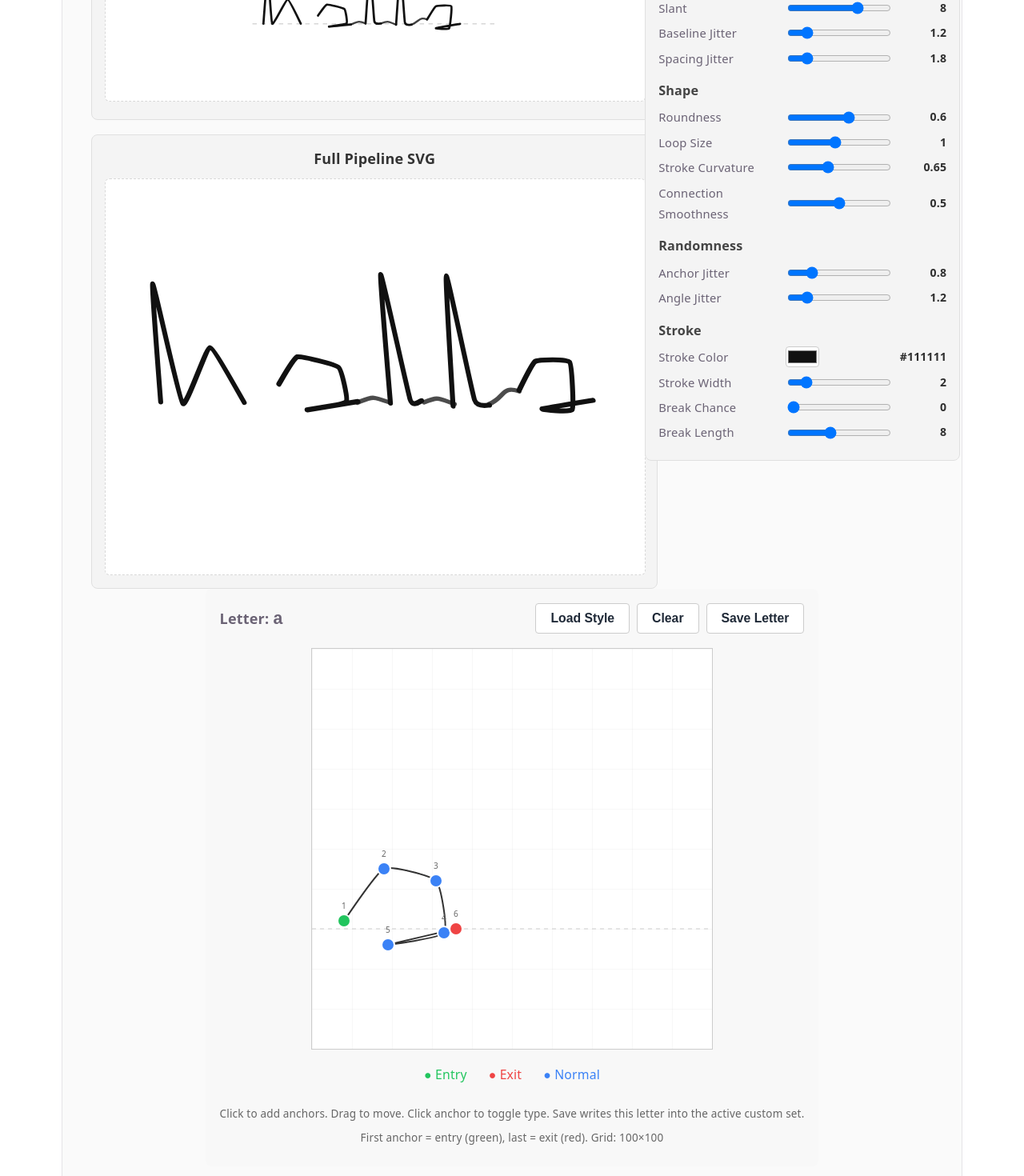
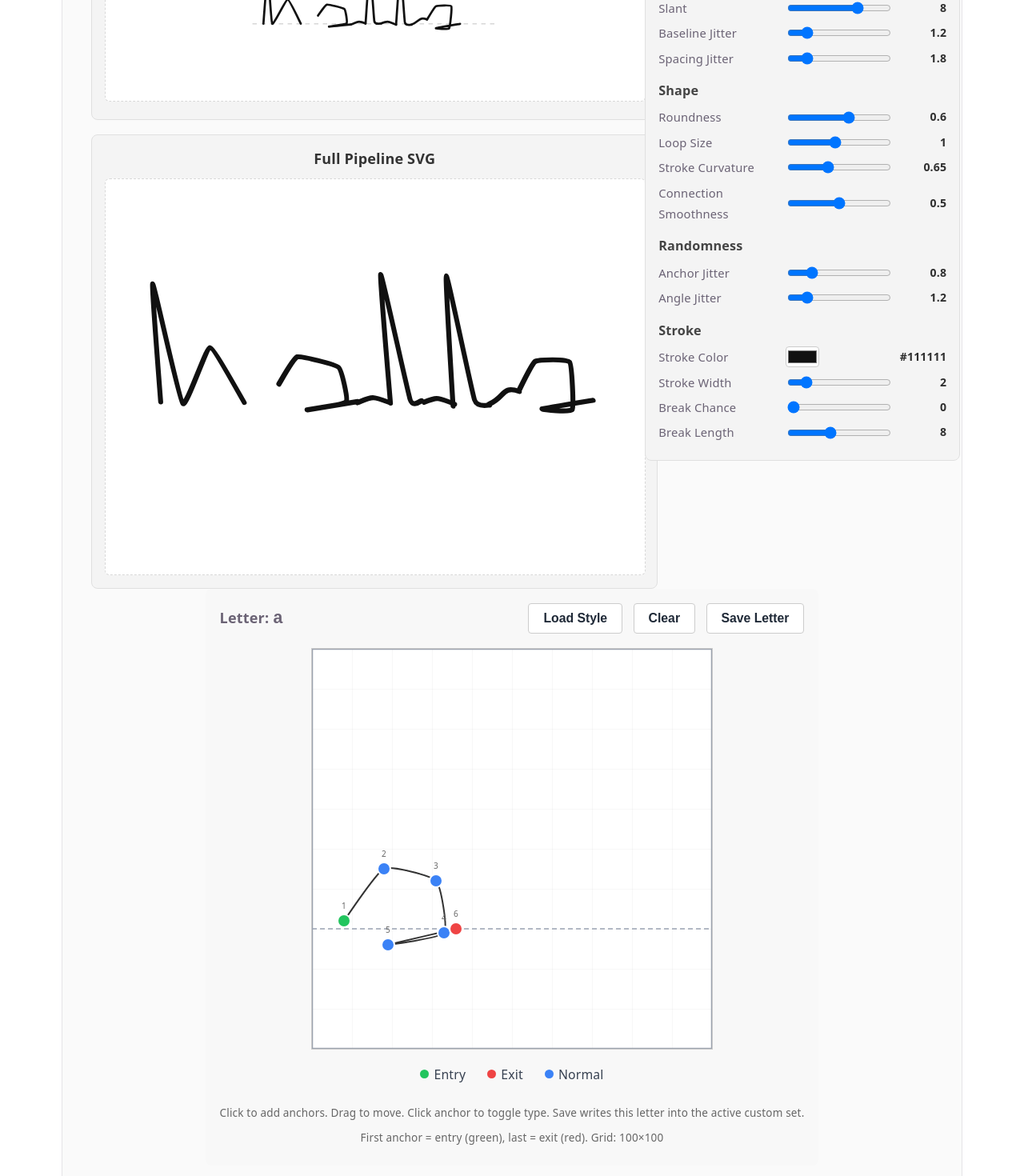
Before and after one commit to ShivenThakker/Ink_Forge, a React (Vite) app: page / in a window 1280 px wide. Shown: the part 320-1790 px from the top of the page at 80% size. Built offline with nearby package versions, Linux system fonts and the light colour scheme.

Commit message:
chore: handoff notes and editor-renderer polish

```diff
--- a/src/App.tsx
+++ b/src/App.tsx
@@ -47,7 +47,15 @@ function App() {
   };
 
   const layoutResult = layoutText(text, activeStyle, params, `layout-${variationTick}-${text}`);
-  const connectorPaths = generateConnectors(layoutResult.letters, params.connectionSmoothness);
+  const loopScale = Math.max(0.4, Math.min(1.8, params.loopSize));
+  const loopAdjustedLetters = layoutResult.letters.map((letter) => ({
+    ...letter,
+    anchors: letter.anchors.map((anchor) => ({
+      ...anchor,
+      y: letter.baselineY + (anchor.y - letter.baselineY) * loopScale,
+    })),
+  }));
+  const connectorPaths = generateConnectors(loopAdjustedLetters, params.connectionSmoothness);
   const fullPipeline = renderTextToSvg(text, activeStyle, params, `pipeline-${variationTick}-${text}`);
 
   const handleApplyPreset = (styleName: string) => {
--- a/src/components/LetterEditor.css
+++ b/src/components/LetterEditor.css
@@ -29,12 +29,13 @@
 
 .editor-controls {
   display: flex;
-  gap: 0.5rem;
+  column-gap: 0.75rem;
 }
 
 .editor-controls button {
   appearance: none;
   -webkit-appearance: none;
+  margin: 0;
   padding: 0.5rem 1rem;
   border: 1px solid #ccc;
   border-radius: 4px;
@@ -43,6 +44,7 @@
   font-weight: 600;
   cursor: pointer;
   font-size: 0.875rem;
+  line-height: 1.1;
 }
 
 .editor-controls button:hover:not(:disabled) {
@@ -65,22 +67,55 @@
   pointer-events: fill;
 }
 
+.grid-boundary {
+  fill: none;
+  stroke: #9ca3af;
+  stroke-width: 1.5;
+  pointer-events: none;
+}
+
 .editor-legend {
   display: flex;
   gap: 1.5rem;
   font-size: 0.875rem;
+  color: #374151;
+}
+
+.legend-item {
+  display: inline-flex;
+  align-items: center;
+  gap: 0.35rem;
+}
+
+.legend-dot {
+  width: 0.6rem;
+  height: 0.6rem;
+  border-radius: 999px;
+  display: inline-block;
 }
 
 .legend-item.entry {
-  color: #22c55e;
+  color: #374151;
+}
+
+.legend-item.entry .legend-dot {
+  background: #22c55e;
 }
 
 .legend-item.exit {
-  color: #ef4444;
+  color: #374151;
+}
+
+.legend-item.exit .legend-dot {
+  background: #ef4444;
 }
 
 .legend-item.normal {
-  color: #3b82f6;
+  color: #374151;
+}
+
+.legend-item.normal .legend-dot {
+  background: #3b82f6;
 }
 
 .editor-instructions {
--- a/src/components/LetterEditor.tsx
+++ b/src/components/LetterEditor.tsx
@@ -138,13 +138,15 @@ export function LetterEditor({ char = 'a', sourceLetter, onExport }: LetterEdito
           </pattern>
         </defs>
         <rect width={SVG_SIZE} height={SVG_SIZE} fill="url(#grid)" className="grid-background" />
+        <rect x="0.5" y="0.5" width={SVG_SIZE - 1} height={SVG_SIZE - 1} className="grid-boundary" />
 
         {/* Baseline indicator */}
         <line
           x1="0" y1={SCALE * 70}
           x2={SVG_SIZE} y2={SCALE * 70}
-          stroke="#ccc"
-          strokeDasharray="5,5"
+          stroke="#9aa3b2"
+          strokeWidth="1.5"
+          strokeDasharray="6,4"
           className="grid-line"
         />
 
@@ -186,9 +188,9 @@ export function LetterEditor({ char = 'a', sourceLetter, onExport }: LetterEdito
       </svg>
 
       <div className="editor-legend">
-        <span className="legend-item entry">● Entry</span>
-        <span className="legend-item exit">● Exit</span>
-        <span className="legend-item normal">● Normal</span>
+        <span className="legend-item entry"><span className="legend-dot" />Entry</span>
+        <span className="legend-item exit"><span className="legend-dot" />Exit</span>
+        <span className="legend-item normal"><span className="legend-dot" />Normal</span>
       </div>
 
       <div className="editor-instructions">
--- a/src/components/PreviewCanvas.tsx
+++ b/src/components/PreviewCanvas.tsx
@@ -40,10 +40,9 @@ export function PreviewCanvas({
               d={connectorPath}
               fill="none"
               stroke={params.strokeColor}
-              strokeWidth={Math.max(1, params.strokeWidth - 0.3)}
+              strokeWidth={params.strokeWidth}
               strokeLinecap="round"
               strokeLinejoin="round"
-              opacity="0.8"
             />
           ))}
           {layoutResult.letters.map((letter, index) => (
--- a/src/engine/renderer.ts
+++ b/src/engine/renderer.ts
@@ -126,7 +126,15 @@ export function renderTextToSvg(
   };
 
   const layout = layoutText(text, style, params, `${seed}-layout`);
-  const connectorPaths = generateConnectors(layout.letters, params.connectionSmoothness);
+  const loopScale = Math.max(0.4, Math.min(1.8, params.loopSize));
+  const loopAdjustedLetters = layout.letters.map((letter) => ({
+    ...letter,
+    anchors: letter.anchors.map((anchor) => ({
+      ...anchor,
+      y: letter.baselineY + (anchor.y - letter.baselineY) * loopScale,
+    })),
+  }));
+  const connectorPaths = generateConnectors(loopAdjustedLetters, params.connectionSmoothness);
   const rng = createSeededRng(`${seed}-variation`);
 
   const letterPaths = layout.letters
@@ -138,7 +146,6 @@ export function renderTextToSvg(
         y: wobbleBaseline(point.y, params.baselineJitter * 0.2, rng),
       }));
 
-      const loopScale = Math.max(0.4, Math.min(1.8, params.loopSize));
       const loopAdjusted = jittered.map((point) => ({
         x: point.x,
         y: letter.baselineY + (point.y - letter.baselineY) * loopScale,
@@ -165,7 +172,7 @@ export function renderTextToSvg(
   const connectorMarkup = connectorPaths
     .map(
       (path) =>
-        `<path d="${path}" fill="none" stroke="${params.strokeColor}" stroke-width="${Math.max(1, params.strokeWidth - 0.25)}" stroke-linecap="round" stroke-linejoin="round" opacity="0.75"/>`,
+        `<path d="${path}" fill="none" stroke="${params.strokeColor}" stroke-width="${params.strokeWidth}" stroke-linecap="round" stroke-linejoin="round"/>`,
     )
     .join('');
 
```
